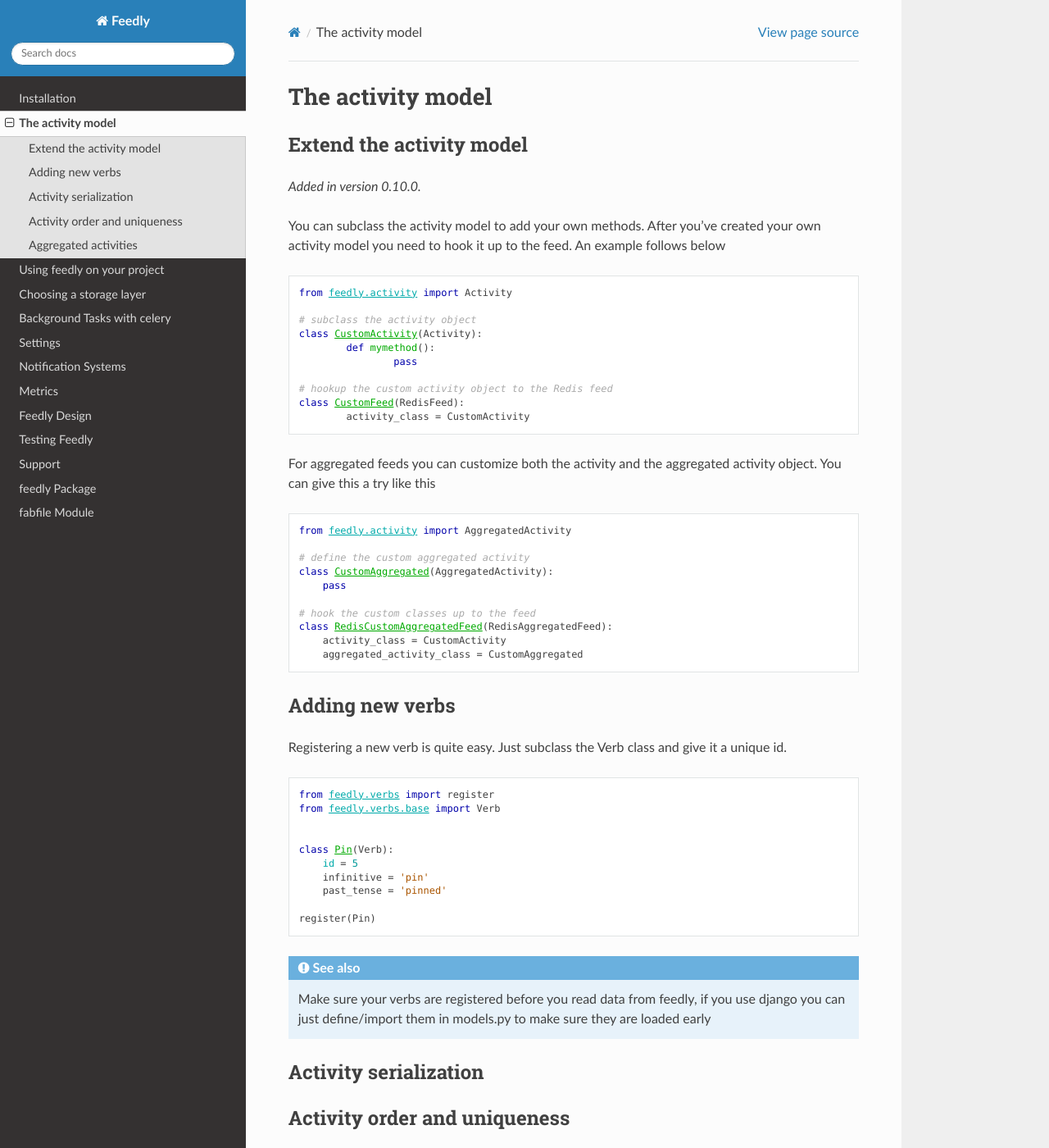
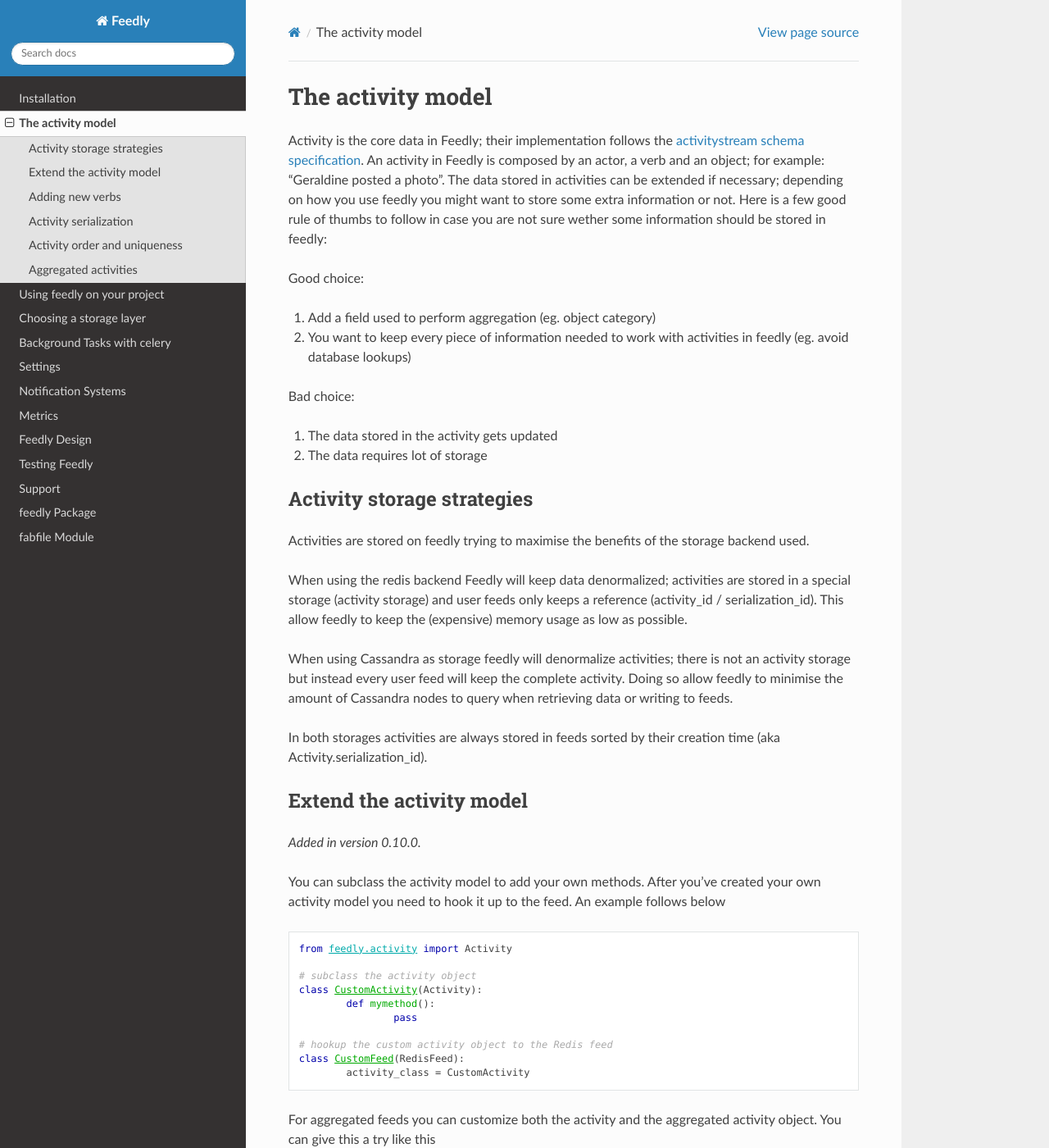
Before and after one commit to tschellenbach/Stream-Framework, a Sphinx documentation site: the page built from docs/activity.rst, in a window 1280 px wide and 1400 px high. Shown: the whole window at 82% size. Built offline with Sphinx 7.4.7 and the Read the Docs theme 2.0.0, drawn with Linux system fonts in a browser that asks for light colours.

Commit message:
add some more docs about activities

```diff
--- a/docs/activity.rst
+++ b/docs/activity.rst
@@ -1,5 +1,36 @@
 The activity model
 ==================
+
+Activity is the core data in Feedly; their implementation follows the `activitystream schema specification <http://activitystrea.ms/specs/atom/1.0/>`_.
+An activity in Feedly is composed by an actor, a verb and an object; for example: "Geraldine posted a photo".
+The data stored in activities can be extended if necessary; depending on how you use feedly you might want to store some extra information or not.
+Here is a few good rule of thumbs to follow in case you are not sure wether some information should be stored in feedly:
+
+Good choice:
+
+1. Add a field used to perform aggregation (eg. object category)
+2. You want to keep every piece of information needed to work with activities in feedly (eg. avoid database lookups)
+
+Bad choice:
+
+1. The data stored in the activity gets updated
+2. The data requires lot of storage
+
+
+Activity storage strategies
+***************************
+
+Activities are stored on feedly trying to maximise the benefits of the storage backend used.
+
+When using the redis backend Feedly will keep data denormalized; activities are stored in a special storage (activity storage) and user feeds only
+keeps a reference (activity_id / serialization_id).
+This allow feedly to keep the (expensive) memory usage as low as possible.
+
+When using Cassandra as storage feedly will denormalize activities; there is not an activity storage but instead every user feed will keep the complete
+activity.
+Doing so allow feedly to minimise the amount of Cassandra nodes to query when retrieving data or writing to feeds.
+
+In both storages activities are always stored in feeds sorted by their creation time (aka Activity.serialization_id).
 
 
 Extend the activity model
```
